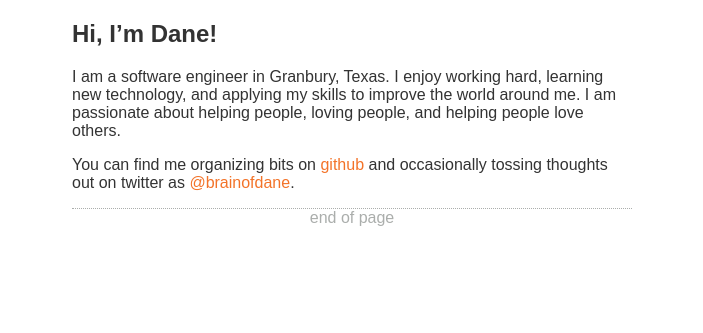
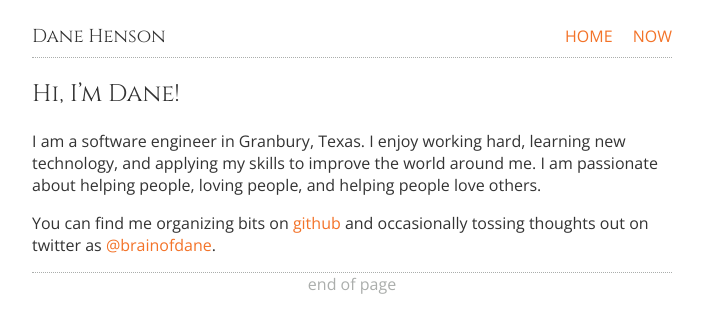
Before and after one commit to dahenson/dahenson.github.io, a Jekyll site: the page built from index.md, in a window 1280 px wide. Shown: the top 333 px of the page, without its empty margins (288-991 px from the left). Built offline with Jekyll 4.4.1, drawn with Linux system fonts in a browser that asks for light colours.

Commit message:
Add styling and a Now page

```diff
--- a/_includes/footer.html
+++ b/_includes/footer.html
@@ -1,3 +1,3 @@
 <footer>
-    end of page
+  end of page
 </footer>
--- a/_includes/head.html
+++ b/_includes/head.html
@@ -3,5 +3,9 @@
 
     <meta charset="UTF-8">
 
+    <link rel="preconnect" href="https://fonts.gstatic.com">
+    <link href="https://fonts.googleapis.com/css2?family=Cinzel:wght@400;700;900&display=swap" rel="stylesheet">
+    <link href="https://fonts.googleapis.com/css2?family=Open%20Sans:wght@400;700;900&display=swap" rel="stylesheet">
+
     <link rel="stylesheet" type="text/css" href="css/main.css">
 </head>
--- /dev/null
+++ b/_includes/header.html
@@ -0,0 +1,7 @@
+<header>
+  <h3>Dane Henson</h3>
+  <nav>
+    <a href="/">home</a>
+    <a href="/now">now</a>
+  </nav>
+</header>
--- a/_layouts/default.html
+++ b/_layouts/default.html
@@ -2,6 +2,7 @@
 <html lang="en-us">
   {% include head.html %}
   <body>
+    {% include header.html %}
     <main>
       {{ content }}
     </main>
--- a/css/main.css
+++ b/css/main.css
@@ -1,18 +1,43 @@
-/* VARIABLES */
 :root {
+  --serif: 'Cinzel', serif;
+  --sans-serif: 'Open Sans', sans-serif;
   --bg-color: #ffffff;
   --fg-color: #333333;
   --accent-color: #f37329;
   --muted-fg-color: #abaeac;
-    --content-width: 35rem;
+  --content-width: 40rem;
 }
 
 /* BASE */
 
 html {
+  font-family: var(--sans-serif);
   background: var(--bg-color);
   color: var(--fg-color);
-    font-family: sans-serif;
+}
+
+h1, h2, h3, h4, h5, h6 {
+  font-family: var(--serif);
+  font-weight: 400;
+}
+
+header {
+  display: flex;
+  justify-content: space-between;
+  align-items: baseline;
+  margin: 0 auto;
+  max-width: var(--content-width);
+  border-bottom: 1px dotted var(--muted-fg-color);
+}
+
+header h3 {
+  margin: 1rem 0 0.5rem 0;
+}
+
+nav a {
+  text-transform: uppercase;
+  margin: 0 0 0 1rem;
+  padding: 0;
 }
 
 main {
--- a/index.md
+++ b/index.md
@@ -9,4 +9,5 @@ I am a software engineer in Granbury, Texas. I enjoy working hard, learning
 new technology, and applying my skills to improve the world around me. I am
 passionate about helping people, loving people, and helping people love others.
 
-You can find me organizing bits on [github](https://github.com/dahenson) and occasionally tossing thoughts out on twitter as [@brainofdane](https://twitter.com/brainofdane).
+You can find me organizing bits on [github](https://github.com/dahenson) and
+occasionally tossing thoughts out on twitter as [@brainofdane](https://twitter.com/brainofdane).
```
Also changed, not shown: now.md (added, +25 -0 lines). Lines whose indentation alone changed are shown as unchanged.
